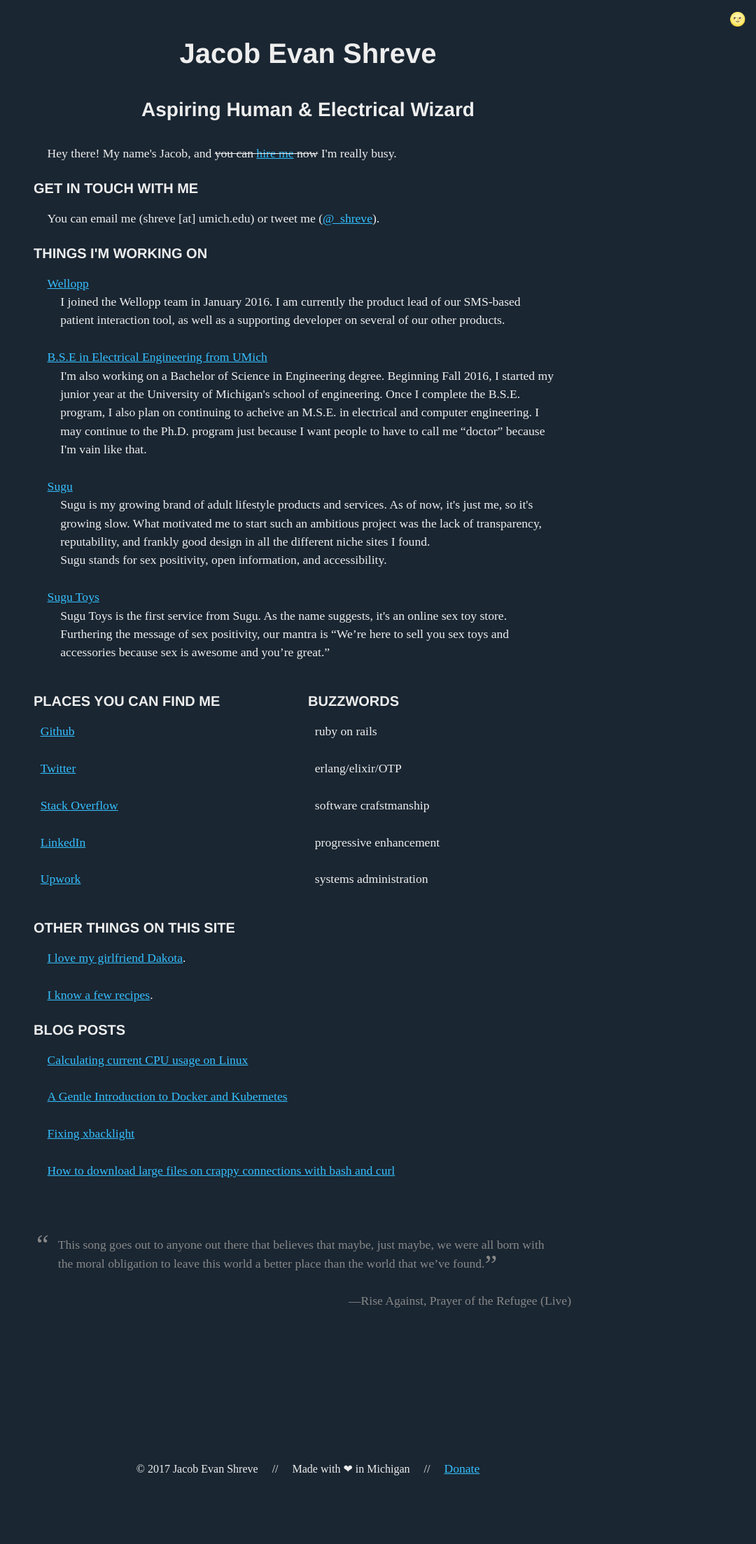
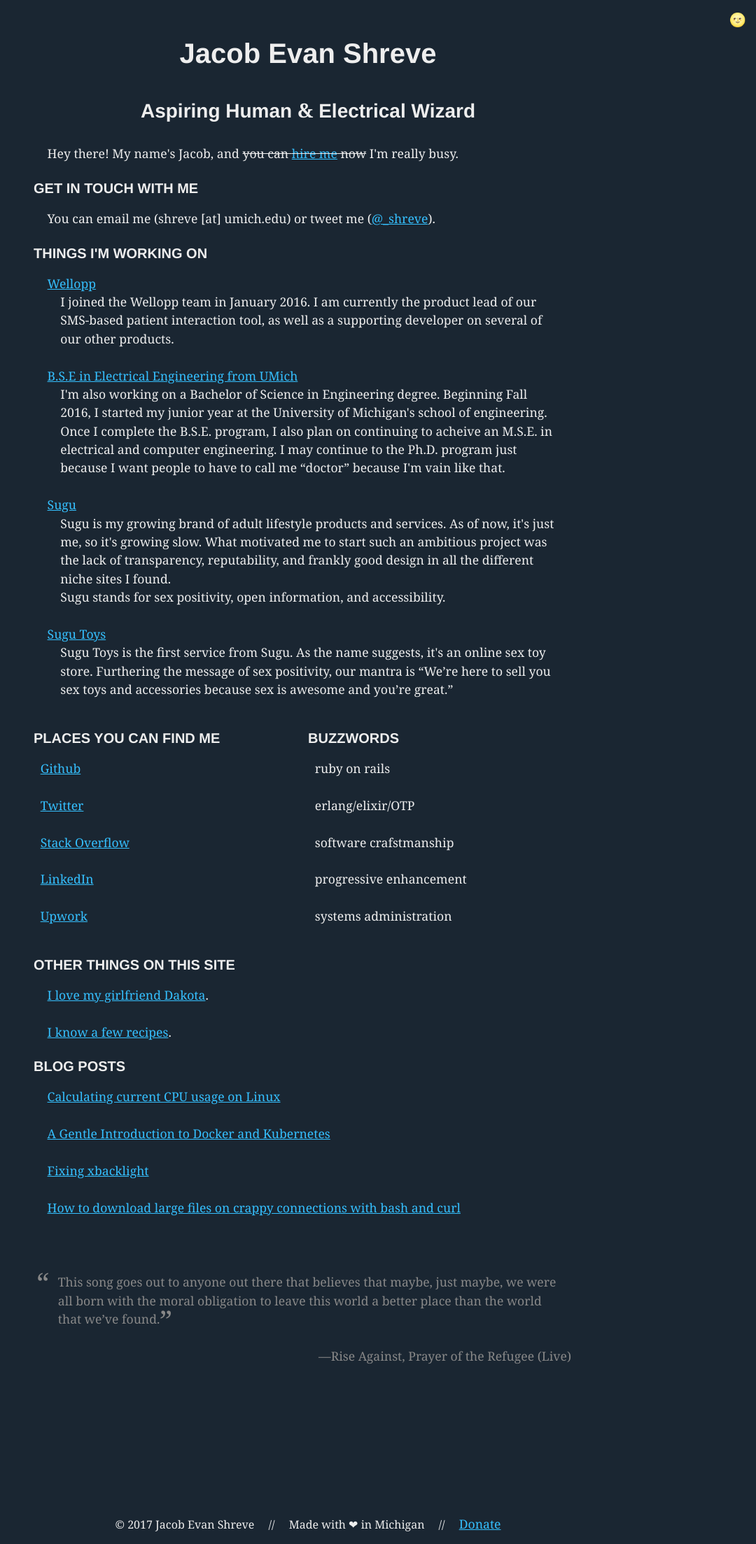
Before and after one commit to shreve/shreve.io, a Jekyll site: the page built from index.html, in a window 1280 px wide. Shown: the whole page at 70% size, without its empty margins (200-1280 px from the left). Built offline with Jekyll 4.4.1, drawn with Linux system fonts in a browser that asks for light colours; some web fonts are replaced; comment, search, counter and statistics services are not loaded; before the commit the page ends 2128 px from its top, so only the background shows below that.

Commit message:
Switch to Georgia for body font

```diff
--- a/_sass/_typography.sass
+++ b/_sass/_typography.sass
@@ -1,5 +1,5 @@
 %body-font
-  font-family: "garamond-premier-pro", Times New Roman
+  font-family: Georgia
 
 %futura
   font-family: "futura-pt", Futura, "Avenir Next LT Pro", Helvetica, Arial
@@ -37,8 +37,11 @@ label
   margin-bottom: 1em
 
 header *
-  @extend %futura
   text-align: center
+
+header
+  time, li
+    font-style: italic
 
 p, li, a, cite, time, input, textarea
   @extend %body-font
```
